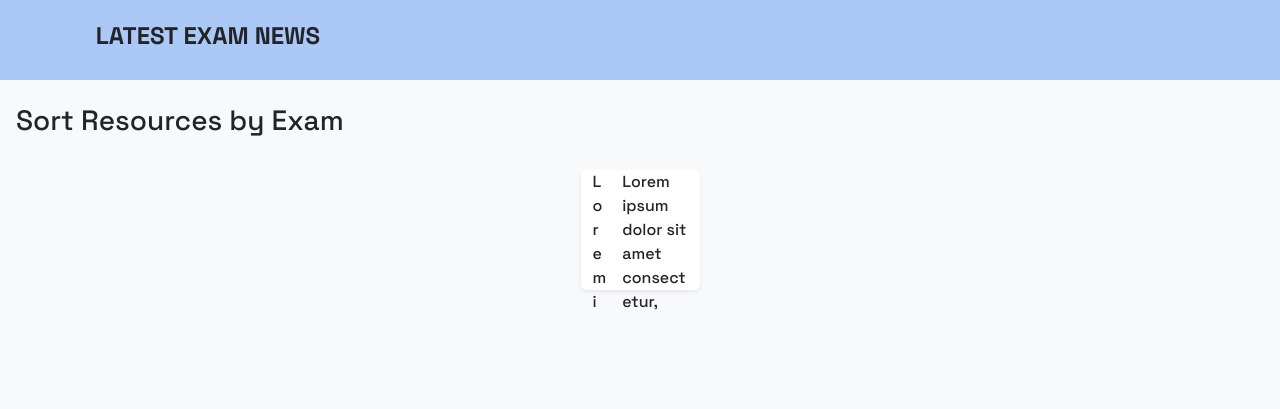
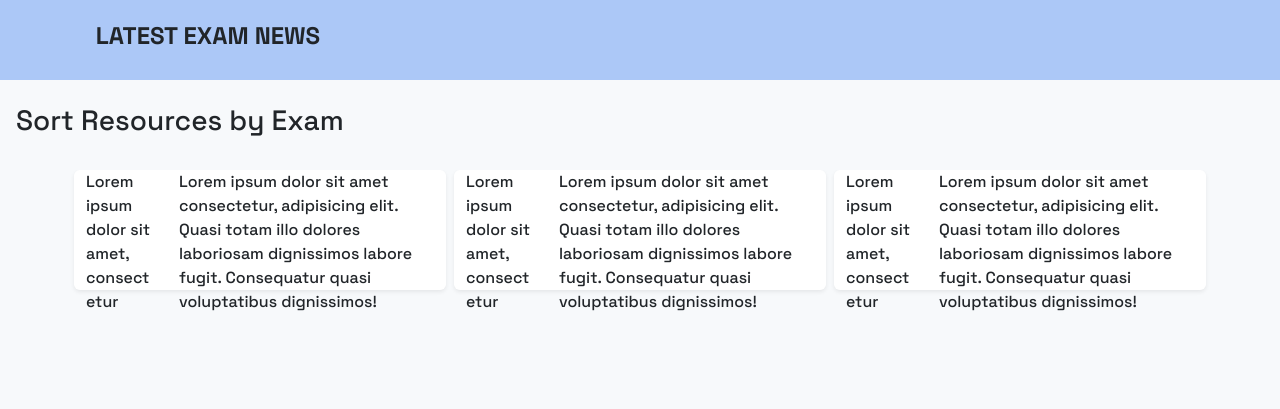
Before and after one commit to CodeWithBishal/freelances, a Django app: page / in a window 1280 px wide. Shown: the top 409 px of the page. Run offline with Django 4.2, Linux system fonts and the light colour scheme; data that the repository does not hold is empty; some libraries are stand-ins or nearby versions.

Commit message:
fixed renaming issue

```diff
--- a/mathematicalcircles/baseApp/admin.py
+++ b/mathematicalcircles/baseApp/admin.py
@@ -1,6 +1,6 @@
 from django.contrib import admin
-from .models import ResourcesCategory,LatestNews
+from .models import ResourceCategory,LatestNews
 
 # Register your models here.
-admin.site.register(ResourcesCategory)
+admin.site.register(ResourceCategory)
 admin.site.register(LatestNews)
--- a/mathematicalcircles/baseApp/models.py
+++ b/mathematicalcircles/baseApp/models.py
@@ -1,11 +1,11 @@
 from django.db import models
-from django.urls import reverse
 
 # Create your models here.
-class ResourcesCategory(models.Model):
+class ResourceCategory(models.Model):
     sno = models.AutoField(primary_key=True)
     name=models.CharField(max_length=130,null=False, blank=False)
     link=models.CharField(max_length=255,null=False, blank=False)
+
 
     class Meta:
         verbose_name = "Resources Category"
--- a/mathematicalcircles/baseApp/views.py
+++ b/mathematicalcircles/baseApp/views.py
@@ -1,8 +1,9 @@
 from django.shortcuts import render
-from .models import ResourcesCategory, LatestNews
+from .models import ResourceCategory, LatestNews
 # Create your views here.
 
 def index(request):
     latestNews = LatestNews.objects.order_by("-sno")
+    # resourceCategory = LatestNews.objects.order_by("-sno")
     context={'latestNews': latestNews}
     return render(request,"index.html", context=context)
--- a/mathematicalcircles/template/index.html
+++ b/mathematicalcircles/template/index.html
@@ -45,6 +45,18 @@
                     <div class="col-9">Lorem ipsum dolor sit amet consectetur, adipisicing elit. Quasi totam illo dolores laboriosam dignissimos labore fugit. Consequatur quasi voluptatibus dignissimos!</div>
                 </div>
             </div>
+            <div class="col-md-4 px-3 sort-by-exam">
+                <div class="card border-0 mb-4 shadow-sm row h-15vh">
+                    <div class="col-3 img">Lorem ipsum dolor sit amet, consectetur adipisicing elit. Quos, eius.</div>
+                    <div class="col-9">Lorem ipsum dolor sit amet consectetur, adipisicing elit. Quasi totam illo dolores laboriosam dignissimos labore fugit. Consequatur quasi voluptatibus dignissimos!</div>
+                </div>
+            </div>
+            <div class="col-md-4 px-3 sort-by-exam">
+                <div class="card border-0 mb-4 shadow-sm row h-15vh">
+                    <div class="col-3 img">Lorem ipsum dolor sit amet, consectetur adipisicing elit. Quos, eius.</div>
+                    <div class="col-9">Lorem ipsum dolor sit amet consectetur, adipisicing elit. Quasi totam illo dolores laboriosam dignissimos labore fugit. Consequatur quasi voluptatibus dignissimos!</div>
+                </div>
+            </div>
         </div>
     </div>
 </section>
```
Also changed, not shown: mathematicalcircles/baseApp/migrations/0001_initial.py, mathematicalcircles/baseApp/migrations/0002_rename_examresources_resourcescategory_and_more.py (deleted), 2 other files.
